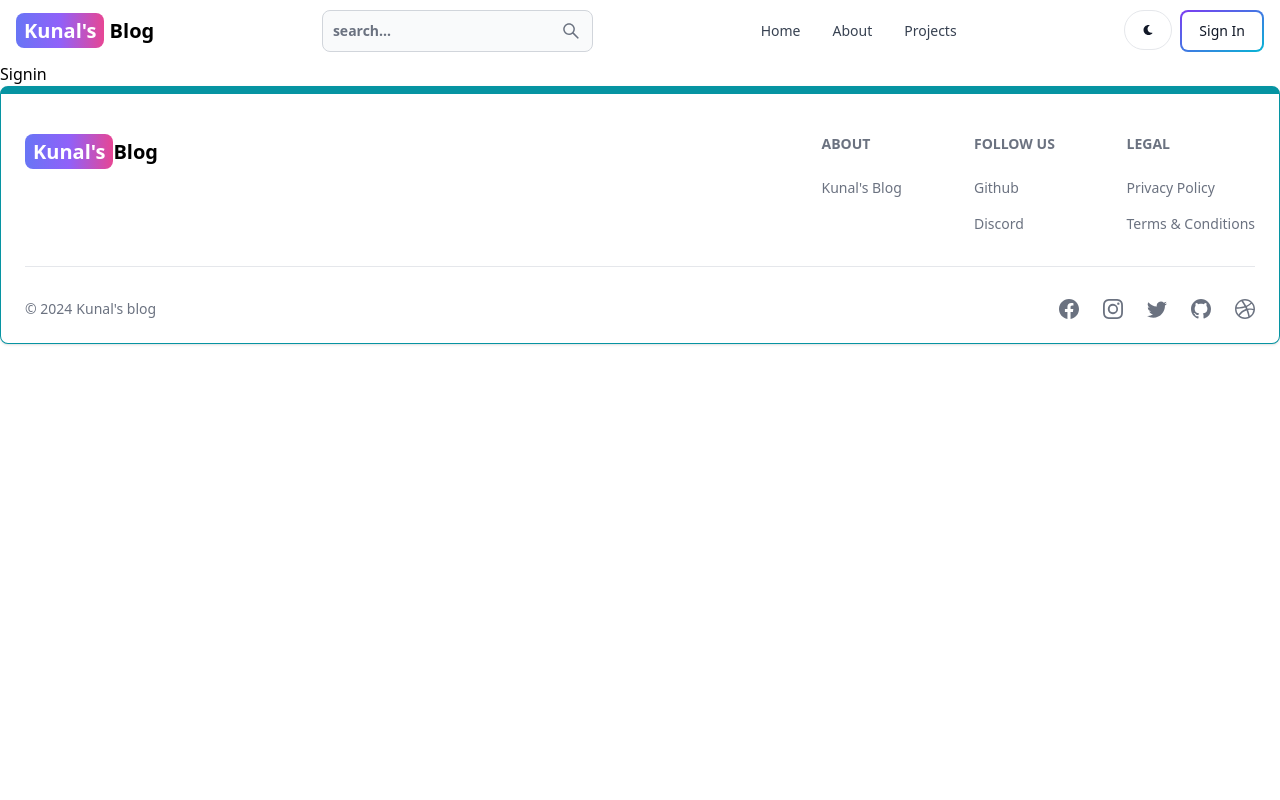
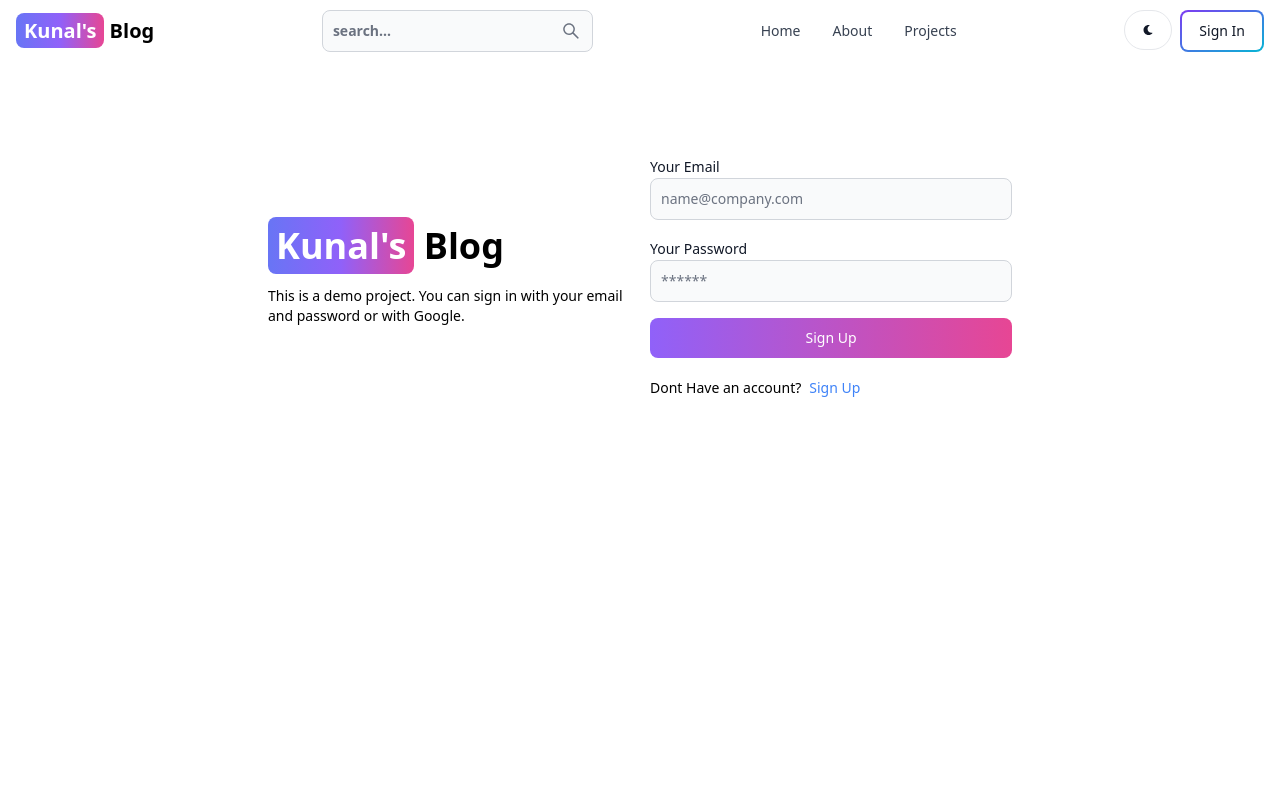
Before and after one commit to Kunalyash-dot/Blog_Mern, a React (Vite) app in the folder Client/: page /sign-in in a window 1280 px wide. Shown: the top 800 px of the page. Built offline with nearby package versions, Linux system fonts and the light colour scheme.

Commit message:
complete signin page functionality

```diff
--- a/Client/src/pages/SignIn.jsx
+++ b/Client/src/pages/SignIn.jsx
@@ -1,9 +1,94 @@
-import React from 'react'
+import {Alert,Button, Label, Spinner, TextInput } from 'flowbite-react';
+import { Link,useNavigate } from 'react-router-dom';
+import { useState} from 'react';
 
 export default function SignIn() {
+  const [formData,setFormData]= useState({});
+  const [errormessage,setErrorMessage] =useState(null);
+  const [loading,setLoading] = useState(false);
+  const navigate = useNavigate();
+
+  const handleChange =(e)=>{
+    setFormData({...formData,[e.target.id]:e.target.value.trim() });
+
+  }
+
+  const handleSubmit = async (e)=>{
+    e.preventDefault();
+    if(!formData.email || !formData.password){
+      return setErrorMessage('Please fill out all fields')
+    }
+    try {
+      setLoading(true);
+      setErrorMessage(null);
+      const res =await fetch('/api/auth/signin',{
+        method:'POST',
+        headers:{'Content-Type':'application/json'},
+        body:JSON.stringify(formData),
+      });
+      const data = await res.json();
+      if (data.success === false) {
+        setLoading(false);
+        return setErrorMessage(data.message);
+      }
+      setLoading(false);
+      if(res.ok) {
+        navigate('/');
+      }
+
+    } catch (error) {
+      setErrorMessage(error.message);
+      setLoading(false);
+    }
+
+  }
+
   return (
-    <div>
-      Signin
+    <div className='min-h-screen mt-20'>
+      <div className='flex p-3 max-w-3xl mx-auto flex-col md:flex-row md:items-center gap-5'>
+        {/* left */}
+        <div className='flex-1'>
+          <Link to='/' className='font-bold dark:text-white text-4xl'>
+            <span className='px-2 py-1 bg-gradient-to-r from-indigo-500 via-purple-500 to-pink-500 rounded-lg text-white'>Kunal's</span> Blog
+          </Link>
+          <p className='text-sm mt-5'>
+            This is a demo project. You can sign in with your email and password
+            or with Google.
+          </p>
+        </div>
+        {/* right */}
+
+        <div className='flex-1'>
+          <form className='flex flex-col gap-4' onSubmit={handleSubmit}>
+
+            <div>
+              <Label value='Your Email ' />
+              <TextInput type='email' placeholder='name@company.com' id='email'  onChange={handleChange}/>
+              </div>
+            <div>
+              <Label value='Your Password ' />
+              <TextInput type='password' placeholder='******' id='password' onChange={handleChange} />
+              </div>
+              <Button gradientDuoTone='purpleToPink' type='submit' disabled={loading}>
+                {loading ? (
+                  <>
+                  <Spinner size='sm' />
+                  <span className='pl-3'>Loading...</span>
+                  </>
+                ):('Sign Up')}
+                </Button>
+          </form>
+          <div className='flex gap-2 text-sm mt-5'>
+            <span>Dont Have an account?</span>
+            <Link to='/sign-up' className='text-blue-500'>Sign Up</Link>
+          </div>
+          {errormessage && <Alert className='mt-5' color='failure'>
+            {errormessage};
+            </Alert>}
+        </div>
+
+      </div>
+
     </div>
-  )
+  );
 }
--- a/Client/src/pages/SignUp.jsx
+++ b/Client/src/pages/SignUp.jsx
@@ -10,7 +10,7 @@ export default function SignUp() {
 
   const handleChange =(e)=>{
     setFormData({...formData,[e.target.id]:e.target.value.trim() });
-    // console.log(formData);
+
   }
 
   const handleSubmit = async (e)=>{
```
